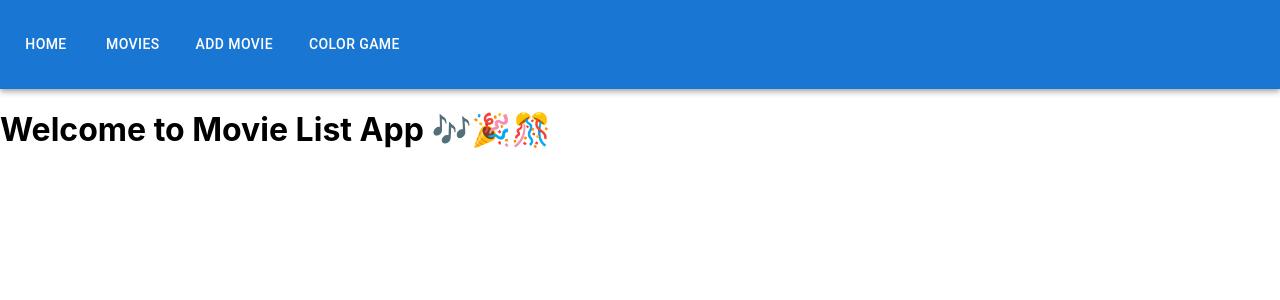
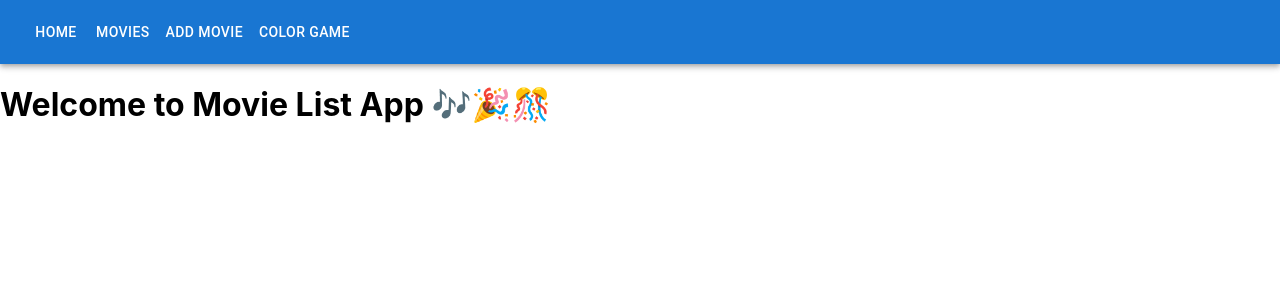
Before and after one commit to mickey61295/First_React, a React (Create React App) app: page / in a window 1280 px wide. Shown: the top 300 px of the page. Built offline with nearby package versions, Linux system fonts and the light colour scheme.

Commit message:
Added material ui

```diff
--- a/src/App.js
+++ b/src/App.js
@@ -1,6 +1,6 @@
 import { useState } from "react";
 import "./App.css";
-import { Navigate, NavLink, Route, Routes } from "react-router-dom";
+import { Navigate, NavLink, Route, Routes, useNavigate } from "react-router-dom";
 import { Colorbox } from './Colorbox';
 import {MovieDetails} from "./Movie";
 import { AddMovie } from './AddMovie';
@@ -10,6 +10,7 @@ import { Movielist } from './Movielist';
 import { EditMovieDetails } from "./EditMovieDetails";
 import AppBar from '@mui/material/AppBar';
 import Button from '@mui/material/Button';
+import Toolbar from '@mui/material/Toolbar';
 
 const INITIAL_MOVIE_LIST = [
   {
@@ -86,26 +87,19 @@ const INITIAL_MOVIE_LIST = [
 
 export default function App() {
   const [movieList, setMovieList] = useState(INITIAL_MOVIE_LIST);
+  const navigate = useNavigate();
   return (
     <div className='Yello'>
-      <div className="navBar">
+
       <AppBar position="static">
-      <ul>
-        <li>
-          <NavLink to="/"><Button color="inherit">Home</Button></NavLink>
-        </li>
-        <li>
-          <NavLink to="/movies"><Button color="inherit">Movies</Button></NavLink>
-        </li>
-        <li>
-          <NavLink to="/movies/add"><Button color="inherit">Add Movie</Button></NavLink>
-        </li>
-        <li>
-          <NavLink to="/color-game"><Button color="inherit">Color Game</Button></NavLink>
-        </li>
-      </ul>
+        <Toolbar>
+          <Button color="inherit" onClick={() => navigate("/")}>Home</Button>
+          <Button color="inherit"onClick={() => navigate("/movies")}>Movies</Button>
+          <Button color="inherit" onClick={() => navigate("/movies/add")}>Add Movie</Button>
+          <Button color="inherit" onClick={() => navigate("/color-game")}>Color Game</Button>
+        </Toolbar>
       </AppBar>
-    </div>
+
       <Routes>
         <Route path="/" element={<Home />} />
         <Route path="/movies" element={<Movielist movieList={movieList} setMovieList={setMovieList}/>} />
```
